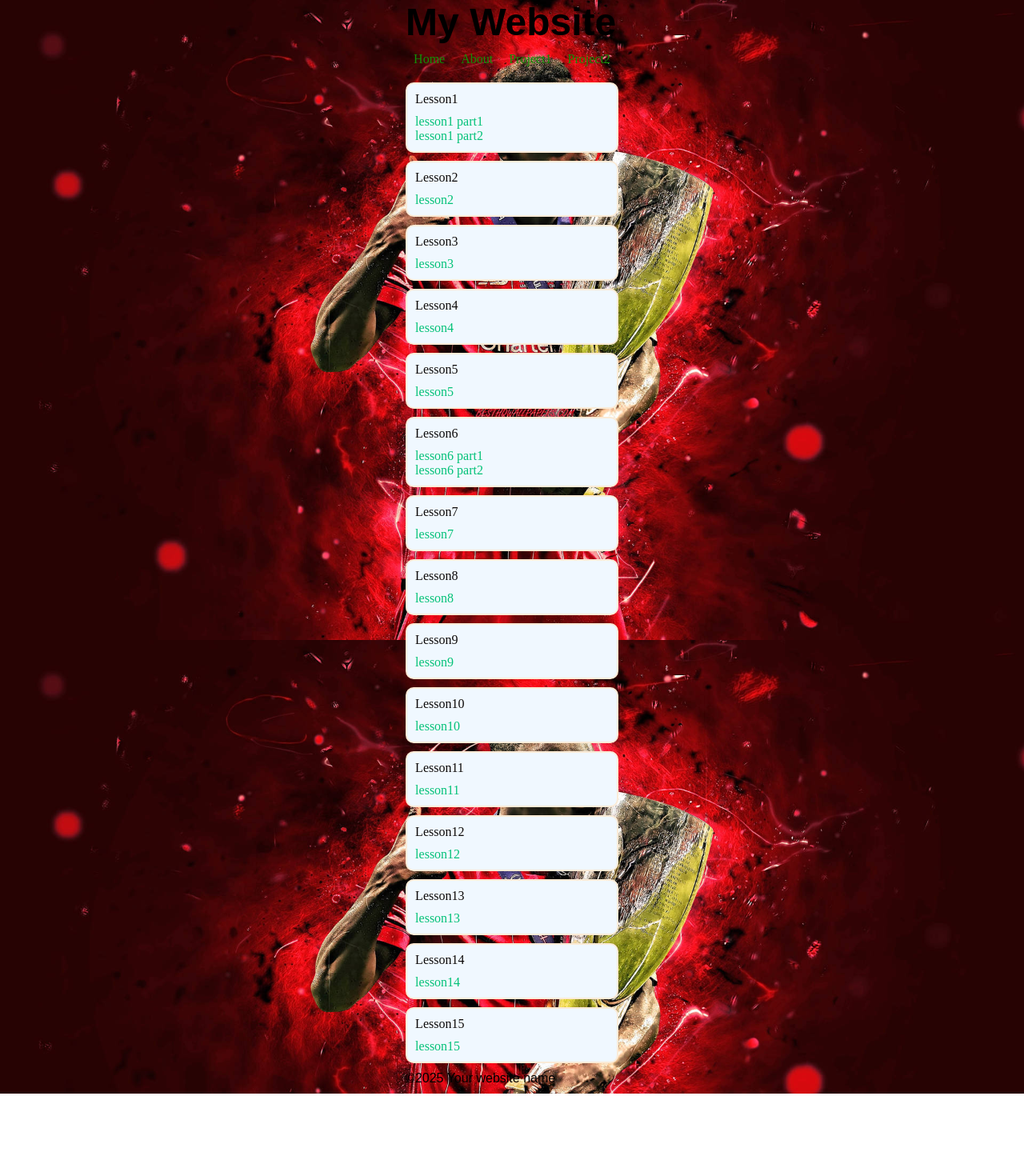
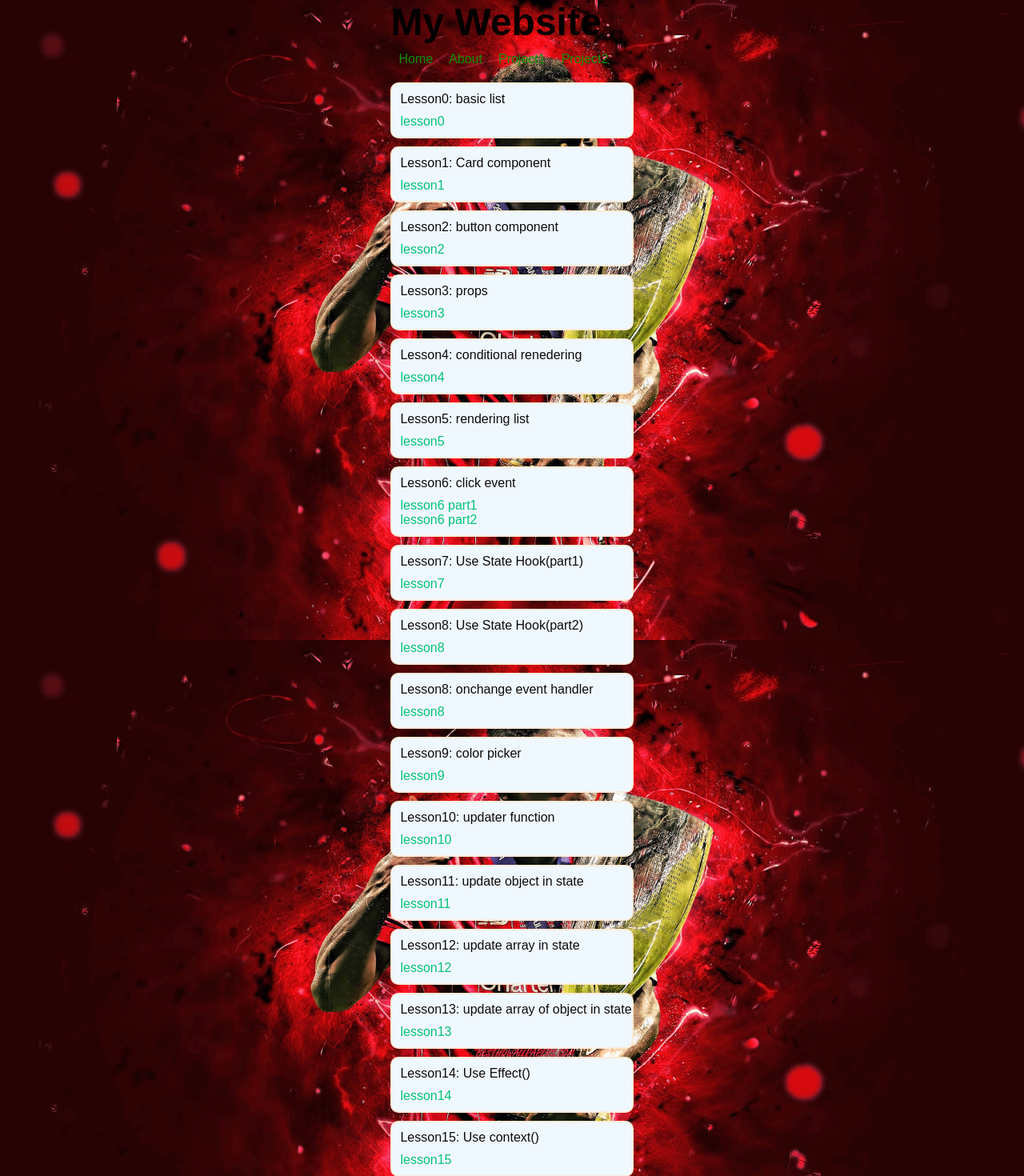
Before and after one commit to amirhoprogrammer/my-react-bro, a React (Vite) app: page / in a window 1280 px wide. Shown: the top 1470 px of the page at 80% size. Before the commit the page ends 1367 px from the top, so only its background shows below. Built offline with nearby package versions, Linux system fonts and the light colour scheme.

Commit message:
edit home and edit onchange event handler

```diff
--- a/src/App.jsx
+++ b/src/App.jsx
@@ -21,6 +21,7 @@ import Lists from "./Lists/Lists.jsx";
 import { Link, Navigate, Route, Routes } from "react-router-dom";
 import Home from "./Home.jsx";
 import DigitalClock from "./Project1/DigitalClock.jsx";
+import OnChange from "./OnChange.jsx";
 function App() {
   return (
     <Routes>
@@ -43,6 +44,7 @@ function App() {
       <Route path="/colorpicker" element={<ColorPicker />} />
       <Route path="/useeffect" element={<UseEffect />} />
       <Route path="/project1" element={<DigitalClock />} />
+      <Route path="/onchange" element={<OnChange />} />
     </Routes>
   );
 }
--- a/src/Home.jsx
+++ b/src/Home.jsx
@@ -7,40 +7,43 @@ function Home() {
     <>
       <Header />
       <div className="lesson1">
-        <p>Lesson1</p>
+        <p>Lesson0: basic list</p>
         <Link style={{ textDecoration: "none", color: "rgb(3, 193, 120)" }} to="/food">
-          lesson1 part1
-        </Link>
-        <Link style={{ textDecoration: "none", color: "rgb(3, 193, 120)" }} to="/cards">
-          lesson1 part2
+          lesson0
         </Link>
       </div>
       <div className="lesson1">
-        <p>Lesson2</p>
+        <p>Lesson1: Card component</p>
+        <Link style={{ textDecoration: "none", color: "rgb(3, 193, 120)" }} to="/cards">
+          lesson1
+        </Link>
+      </div>
+      <div className="lesson1">
+        <p>Lesson2: button component</p>
         <Link style={{ textDecoration: "none", color: "rgb(3, 193, 120)" }} to="/button1">
           lesson2
         </Link>
       </div>
       <div className="lesson1">
-        <p>Lesson3</p>
+        <p>Lesson3: props</p>
         <Link style={{ textDecoration: "none", color: "rgb(3, 193, 120)" }} to="/students">
           lesson3
         </Link>
       </div>
       <div className="lesson1">
-        <p>Lesson4</p>
+        <p>Lesson4: conditional renedering</p>
         <Link style={{ textDecoration: "none", color: "rgb(3, 193, 120)" }} to="/usergreetings">
           lesson4
         </Link>
       </div>
       <div className="lesson1">
-        <p>Lesson5</p>
+        <p>Lesson5: rendering list</p>
         <Link style={{ textDecoration: "none", color: "rgb(3, 193, 120)" }} to="/lists">
           lesson5
         </Link>
       </div>
       <div className="lesson1">
-        <p>Lesson6</p>
+        <p>Lesson6: click event</p>
         <Link style={{ textDecoration: "none", color: "rgb(3, 193, 120)" }} to="/button2">
           lesson6 part1
         </Link>
@@ -49,43 +52,49 @@ function Home() {
         </Link>
       </div>
       <div className="lesson1">
-        <p>Lesson7</p>
+        <p>Lesson7: Use State Hook(part1)</p>
         <Link style={{ textDecoration: "none", color: "rgb(3, 193, 120)" }} to="/mycomponent">
           lesson7
         </Link>
       </div>
       <div className="lesson1">
-        <p>Lesson8</p>
+        <p>Lesson8: Use State Hook(part2)</p>
         <Link style={{ textDecoration: "none", color: "rgb(3, 193, 120)" }} to="/counter">
           lesson8
         </Link>
       </div>
       <div className="lesson1">
-        <p>Lesson9</p>
-        <Link style={{ textDecoration: "none", color: "rgb(3, 193, 120)" }} to="/mycomponents">
+        <p>Lesson8: onchange event handler</p>
+        <Link style={{ textDecoration: "none", color: "rgb(3, 193, 120)" }} to="/onchange">
+          lesson8
+        </Link>
+      </div>
+      <div className="lesson1">
+        <p>Lesson9: color picker</p>
+        <Link style={{ textDecoration: "none", color: "rgb(3, 193, 120)" }} to="/colorpicker">
           lesson9
         </Link>
       </div>
       <div className="lesson1">
-        <p>Lesson10</p>
-        <Link style={{ textDecoration: "none", color: "rgb(3, 193, 120)" }} to="/colorpicker">
+        <p>Lesson10: updater function</p>
+        <Link style={{ textDecoration: "none", color: "rgb(3, 193, 120)" }} to="/mycomponents">
           lesson10
         </Link>
       </div>
       <div className="lesson1">
-        <p>Lesson11</p>
+        <p>Lesson11: update object in state</p>
         <Link style={{ textDecoration: "none", color: "rgb(3, 193, 120)" }} to="/mycomponentobject">
           lesson11
         </Link>
       </div>
       <div className="lesson1">
-        <p>Lesson12</p>
+        <p>Lesson12: update array in state</p>
         <Link style={{ textDecoration: "none", color: "rgb(3, 193, 120)" }} to="/mycomponentarray">
           lesson12
         </Link>
       </div>
       <div className="lesson1">
-        <p>Lesson13</p>
+        <p>Lesson13: update array of object in state</p>
         <Link
           style={{ textDecoration: "none", color: "rgb(3, 193, 120)" }}
           to="/mycomponentarrayobject"
@@ -94,13 +103,13 @@ function Home() {
         </Link>
       </div>
       <div className="lesson1">
-        <p>Lesson14</p>
+        <p>Lesson14: Use Effect()</p>
         <Link style={{ textDecoration: "none", color: "rgb(3, 193, 120)" }} to="/todolist">
           lesson14
         </Link>
       </div>
       <div className="lesson1">
-        <p>Lesson15</p>
+        <p>Lesson15: Use context()</p>
         <Link style={{ textDecoration: "none", color: "rgb(3, 193, 120)" }} to="#">
           lesson15
         </Link>
--- a/src/MyComponent.jsx
+++ b/src/MyComponent.jsx
@@ -4,11 +4,6 @@ function MyComponent() {
   const [name, setName] = useState("Guest");
   const [age, setAge] = useState(0);
   const [isEmployed, setIsEmployed] = useState(false);
-  const [name1, setName1] = useState("ali");
-  const [quantity, setQuantity] = useState(1);
-  const [comment, setComment] = useState("");
-  const [payment, setPayment] = useState("");
-  const [shipping, setShipping] = useState("");
   const updateName = () => {
     setName("SpongeBob");
     /*name = "SpongeBob";
@@ -20,21 +15,6 @@ function MyComponent() {
   const toggleEmployeStatus = () => {
     setIsEmployed(!isEmployed);
   };
-  function handleNameChange(event) {
-    setName1(event.target.value);
-  }
-  function handleQuantityChange(event) {
-    setQuantity(event.target.value);
-  }
-  function handleCommentChange(event) {
-    setComment(event.target.value);
-  }
-  function handlePaymentChange(event) {
-    setPayment(event.target.value);
-  }
-  function handleShippingChange(event) {
-    setShipping(event.target.value);
-  }
   return (
     <div>
       <p>Name: {name}</p>
@@ -43,48 +23,6 @@ function MyComponent() {
       <button onClick={updateAge}>increment Age:</button>
       <p>Is employed: {isEmployed ? "Yes" : "No"}</p>
       <button onClick={toggleEmployeStatus}>Toggle Status:</button>
-      <br />
-      <input type="text" value={name1} onChange={handleNameChange} />
-      <p>Name: {name1}</p>
-      <input type="number" value={quantity} onChange={handleQuantityChange} />
-      <p>Quantity: {quantity}</p>
-      <textarea
-        name=""
-        id=""
-        cols="30"
-        rows="10"
-        value={comment}
-        onChange={handleCommentChange}
-        placeholder="Enter delivery instructions"
-      ></textarea>
-      <p>Comment : {comment}</p>
-      <select name="" id="" value={payment} onChange={handlePaymentChange}>
-        <option value="">select an option</option>
-        <option value="Visa">Visa</option>
-        <option value="MasterCard">MasterCard</option>
-        <option value="GiftCard">GiftCard</option>
-      </select>
-      <p>Payment: {payment}</p>
-      <label htmlFor="">
-        <input
-          type="radio"
-          value="Pick Up"
-          checked={shipping === "Pick Up"}
-          onChange={handleShippingChange}
-        />
-        Pick Up
-      </label>
-      <br />
-      <label htmlFor="">
-        <input
-          type="radio"
-          value="Delivery"
-          checked={shipping === "Delivery"}
-          onChange={handleShippingChange}
-        />
-        Delivery
-      </label>
-      <p>Shipping: {shipping}</p>
     </div>
   );
 }
--- /dev/null
+++ b/src/OnChange.jsx
@@ -0,0 +1,69 @@
+import React, { useState } from "react";
+function OnChange() {
+  const [name1, setName1] = useState("ali");
+  const [quantity, setQuantity] = useState(1);
+  const [comment, setComment] = useState("");
+  const [payment, setPayment] = useState("");
+  const [shipping, setShipping] = useState("");
+  function handleNameChange(event) {
+    setName1(event.target.value);
+  }
+  function handleQuantityChange(event) {
+    setQuantity(event.target.value);
+  }
+  function handleCommentChange(event) {
+    setComment(event.target.value);
+  }
+  function handlePaymentChange(event) {
+    setPayment(event.target.value);
+  }
+  function handleShippingChange(event) {
+    setShipping(event.target.value);
+  }
+  return (
+    <div>
+      <input type="text" value={name1} onChange={handleNameChange} />
+      <p>Name: {name1}</p>
+      <input type="number" value={quantity} onChange={handleQuantityChange} />
+      <p>Quantity: {quantity}</p>
+      <textarea
+        name=""
+        id=""
+        cols="30"
+        rows="10"
+        value={comment}
+        onChange={handleCommentChange}
+        placeholder="Enter delivery instructions"
+      ></textarea>
+      <p>Comment : {comment}</p>
+      <select name="" id="" value={payment} onChange={handlePaymentChange}>
+        <option value="">select an option</option>
+        <option value="Visa">Visa</option>
+        <option value="MasterCard">MasterCard</option>
+        <option value="GiftCard">GiftCard</option>
+      </select>
+      <p>Payment: {payment}</p>
+      <label htmlFor="">
+        <input
+          type="radio"
+          value="Pick Up"
+          checked={shipping === "Pick Up"}
+          onChange={handleShippingChange}
+        />
+        Pick Up
+      </label>
+      <br />
+      <label htmlFor="">
+        <input
+          type="radio"
+          value="Delivery"
+          checked={shipping === "Delivery"}
+          onChange={handleShippingChange}
+        />
+        Delivery
+      </label>
+      <p>Shipping: {shipping}</p>;
+    </div>
+  );
+}
+export default OnChange;
--- a/src/Project1/project1.css
+++ b/src/Project1/project1.css
@@ -11,7 +11,6 @@ body {
   min-height: 100vh;
   align-items: center;
 }
-
 .clock_container {
   /*like glass*/
   backdrop-filter: blur(5px);
--- a/src/csses/home.css
+++ b/src/csses/home.css
@@ -1,3 +1,6 @@
+body {
+  background: none;
+}
 .lesson1 {
   display: grid;
   border: 2px solid antiquewhite;
--- a/src/index.css
+++ b/src/index.css
@@ -66,8 +66,9 @@ button:focus-visible {
     background-color: #f9f9f9;
   }
 }*/
-.body {
+body {
   font-family: Arial, sans-serif;
+  background: none;
 }
 /*Card.jsx */
 .Card {
```
